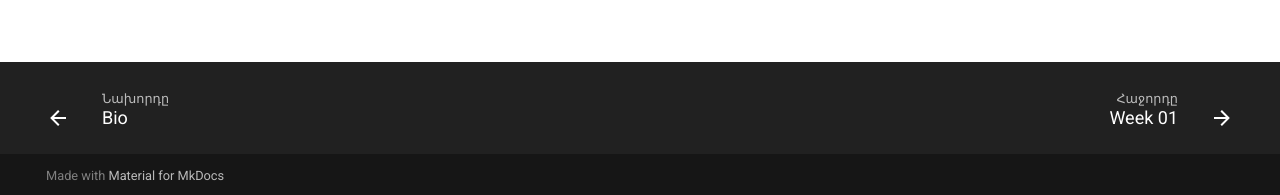
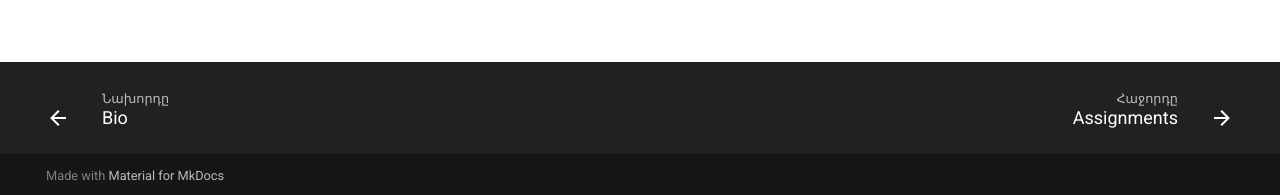
Before and after one commit to haykabrahamyan966-lab/Hayk_Abrahamyan, an MkDocs documentation site: the page built from docs/about/agreement.md, in a window 1280 px wide. Shown: the part 702-897 px from the top of the page. Built offline with MkDocs 1.6.1 and Material for MkDocs 9.7.7, drawn with Linux system fonts in a browser that asks for light colours.

```diff
--- a/mkdocs.yml
+++ b/mkdocs.yml
@@ -52,7 +52,5 @@ nav:
   - About:
       - Bio: about/index.md
       - Student Agreement: about/agreement.md
-  - Assignments:
-      - Week 01: assignments/week01.md
-      - Week 02: assignments/week02.md
+  - Assignments: assignments/index.md
   - Final Project: projects/final-project.md
```
